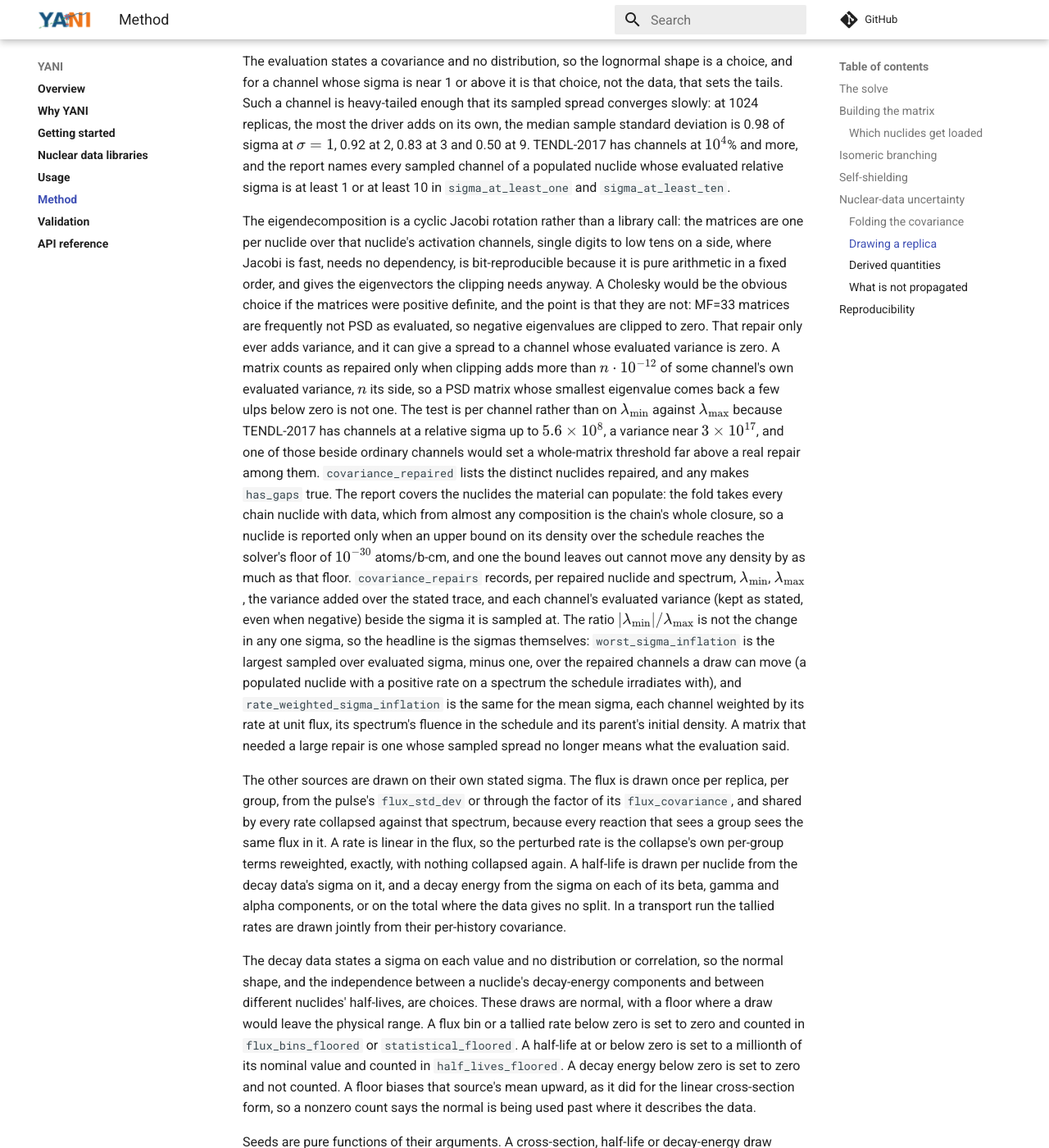
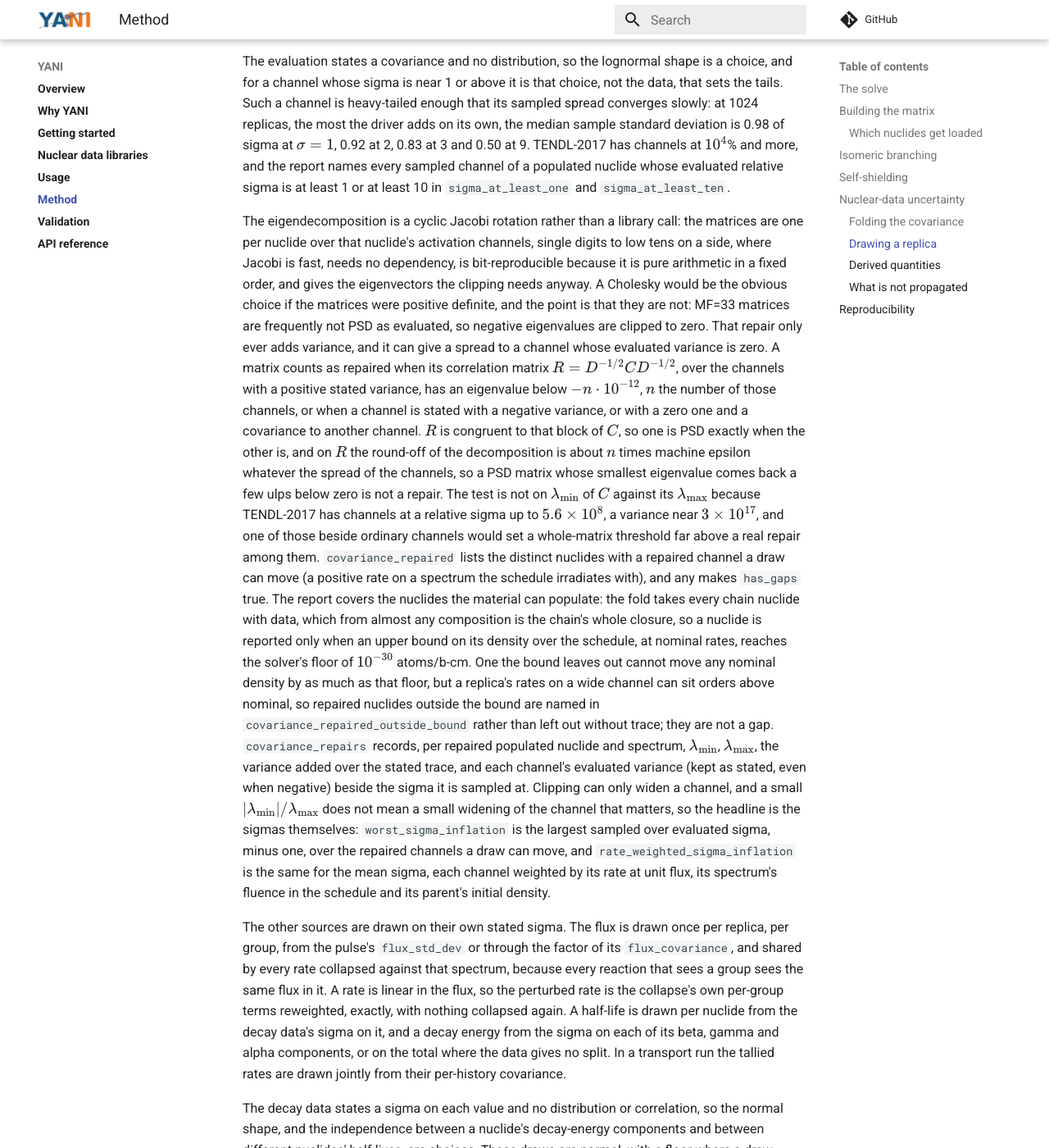
Before and after one commit to fusion-neutronics/yani, an MkDocs documentation site: the page built from docs/method.md, in a window 1280 px wide and 1400 px high, scrolled down 4556 px. Shown: the whole window at 82% size. Built offline with MkDocs 1.6.1 and Material for MkDocs 9.7.7, drawn with Linux system fonts in a browser that asks for light colours; comment, search, counter and statistics services are not loaded.

Commit message:
Say a repair is judged on the correlation matrix, and that clipping only widens
Core now counts a repair when the correlation matrix has an eigenvalue below
-n * 1e-12, and names the repaired nuclides outside the populated bound in
covariance_repaired_outside_bound. Drop the line implying a small repair is
harmless: clipping only ever adds variance, and a small eigenvalue ratio can
still mean a large change to the sigma that matters.

```diff
--- a/docs/method.md
+++ b/docs/method.md
@@ -229,31 +229,39 @@ eigenvectors the clipping needs anyway. A Cholesky would be the obvious choice
 if the matrices were positive definite, and the point is that they are not:
 MF=33 matrices are frequently not PSD as evaluated, so negative eigenvalues are
 clipped to zero. That repair only ever adds variance, and it can give a spread
-to a channel whose evaluated variance is zero. A matrix counts as repaired only
-when clipping adds more than $n \cdot 10^{-12}$ of some channel's own evaluated
-variance, $n$ its side, so a PSD matrix whose smallest eigenvalue comes back a
-few ulps below zero is not one. The test is per channel rather than on
-$\lambda_\text{min}$ against $\lambda_\text{max}$ because TENDL-2017 has
-channels at a relative sigma up to $5.6 \times 10^8$, a variance near
-$3 \times 10^{17}$, and one of those beside ordinary channels would set a
-whole-matrix threshold far above a real repair among them. `covariance_repaired` lists the distinct nuclides repaired, and any makes
-`has_gaps` true. The report covers the nuclides the material can populate: the
-fold takes every chain nuclide with data, which from almost any composition is
-the chain's whole closure, so a nuclide is reported only when an upper bound on
-its density over the schedule reaches the solver's floor of $10^{-30}$
-atoms/b-cm, and one the bound leaves out cannot move any density by as much as
-that floor. `covariance_repairs` records, per repaired nuclide and
-spectrum, $\lambda_\text{min}$, $\lambda_\text{max}$, the variance added over
-the stated trace, and each channel's evaluated variance (kept as stated, even
-when negative) beside the sigma it is sampled at. The ratio
-$|\lambda_\text{min}| / \lambda_\text{max}$ is not the change in any one sigma,
-so the headline is the sigmas themselves: `worst_sigma_inflation` is the largest
-sampled over evaluated sigma, minus one, over the repaired channels a draw can
-move (a populated nuclide with a positive rate on a spectrum the schedule
-irradiates with), and `rate_weighted_sigma_inflation` is the same for the mean
-sigma, each channel weighted by its rate at unit flux, its spectrum's fluence
-in the schedule and its parent's initial density. A matrix that needed a large repair
-is one whose sampled spread no longer means what the evaluation said.
+to a channel whose evaluated variance is zero. A matrix counts as repaired
+when its correlation matrix $R = D^{-1/2} C D^{-1/2}$, over the channels with a
+positive stated variance, has an eigenvalue below $-n \cdot 10^{-12}$, $n$ the
+number of those channels, or when a channel is stated with a negative variance,
+or with a zero one and a covariance to another channel. $R$ is congruent to
+that block of $C$, so one is PSD exactly when the other is, and on $R$ the
+round-off of the decomposition is about $n$ times machine epsilon whatever the
+spread of the channels, so a PSD matrix whose smallest eigenvalue comes back a
+few ulps below zero is not a repair. The test is not on $\lambda_\text{min}$
+of $C$ against its $\lambda_\text{max}$ because TENDL-2017 has channels at a
+relative sigma up to $5.6 \times 10^8$, a variance near $3 \times 10^{17}$,
+and one of those beside ordinary channels would set a whole-matrix threshold
+far above a real repair among them. `covariance_repaired` lists the distinct
+nuclides with a repaired channel a draw can move (a positive rate on a spectrum
+the schedule irradiates with), and any makes `has_gaps` true. The report covers
+the nuclides the material can populate: the fold takes every chain nuclide with
+data, which from almost any composition is the chain's whole closure, so a
+nuclide is reported only when an upper bound on its density over the schedule,
+at nominal rates, reaches the solver's floor of $10^{-30}$ atoms/b-cm. One the
+bound leaves out cannot move any nominal density by as much as that floor, but
+a replica's rates on a wide channel can sit orders above nominal, so repaired
+nuclides outside the bound are named in `covariance_repaired_outside_bound`
+rather than left out without trace; they are not a gap. `covariance_repairs`
+records, per repaired populated nuclide and spectrum, $\lambda_\text{min}$,
+$\lambda_\text{max}$, the variance added over the stated trace, and each
+channel's evaluated variance (kept as stated, even when negative) beside the
+sigma it is sampled at. Clipping can only widen a channel, and a small
+$|\lambda_\text{min}| / \lambda_\text{max}$ does not mean a small widening of
+the channel that matters, so the headline is the sigmas themselves:
+`worst_sigma_inflation` is the largest sampled over evaluated sigma, minus one,
+over the repaired channels a draw can move, and `rate_weighted_sigma_inflation`
+is the same for the mean sigma, each channel weighted by its rate at unit flux,
+its spectrum's fluence in the schedule and its parent's initial density.
 
 The other sources are drawn on their own stated sigma. The flux is drawn once
 per replica, per group, from the pulse's `flux_std_dev` or through the factor of
```
